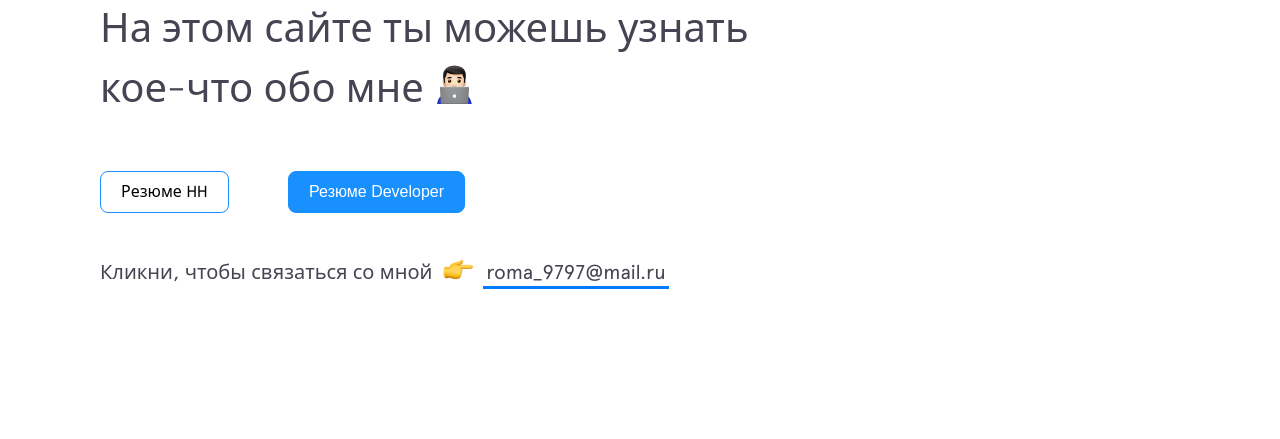
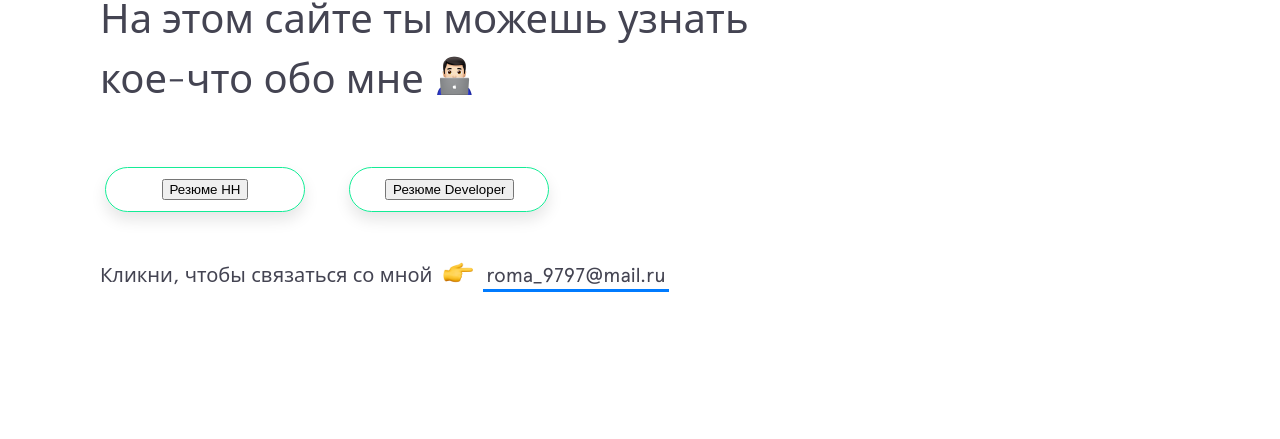
Before and after one commit to ShamonovR/shrweb, a plain HTML site: page developer.html in a window 1280 px wide. Shown: the part 361-800 px from the top of the page. Drawn offline with nearby package versions, Linux system fonts and the light colour scheme; a script that the page names is missing.

Commit message:
Update main.css

```diff
--- a/css/main.css
+++ b/css/main.css
@@ -161,31 +161,42 @@ html.night .section__content .underline-link:after {
   background: #e7e7e7;
 }
 
+.buttons {
+  margin-left: -15px;
+}
+.buttons a {
+    text-decoration: none;
+    outline: none;
+    display: inline-block;
+    width: 200px;
+    height: 45px;
+    line-height: 45px;
+    border-radius: 45px;
+    margin: 10px 20px;
+    font-size: 11px;
+    text-transform: uppercase;
+    text-align: center;
+    letter-spacing: 3px;
+    font-weight: 600;
+    box-shadow: 0 8px 15px rgba(0,0,0,.1);
+    transition: .3s;
+    border: 1px solid rgba(5, 235, 143, 0.938);
 
-.button-primary {
-  background: #1890ff;
-  border: 1px solid #1890ff;
-  color: #ffffff;
-  margin-right: 55px;
-  font-size: 16px;
-  line-height: 24px;
-  border-radius: 8px;
-  padding: 8px 20px;
+
+  }
+  a:hover {
+    background: #2EE59D;
+    box-shadow: 0 15px 20px rgba(46,229,157,.4);
+    transform: translateY(-7px);
+    border: none;
+  }
+
+.online_hh {
+  background-color:  rgba(46,229,157,.4);
 }
-
-.button {
-  background: white;
-  border: 1px solid #1890ff;
-  color: black;
-  margin-right: 55px;
-  font-size: 16px;
-  line-height: 24px;
-  border-radius: 8px;
-  padding: 8px 20px;
-  font-family: Apercu, "Source Sans Pro", system, system-ui, -apple-system,
-  BlinkMacSystemFont, Roboto, Helvetica, Arial, sans-serif;
+.online_dev {
+  background-color:  rgba(46,229,157,.4);
 }
-
 a {
   -webkit-transition: all 0.2s ease-in-out;
   transition: all 0.2s ease-in-out;
```
